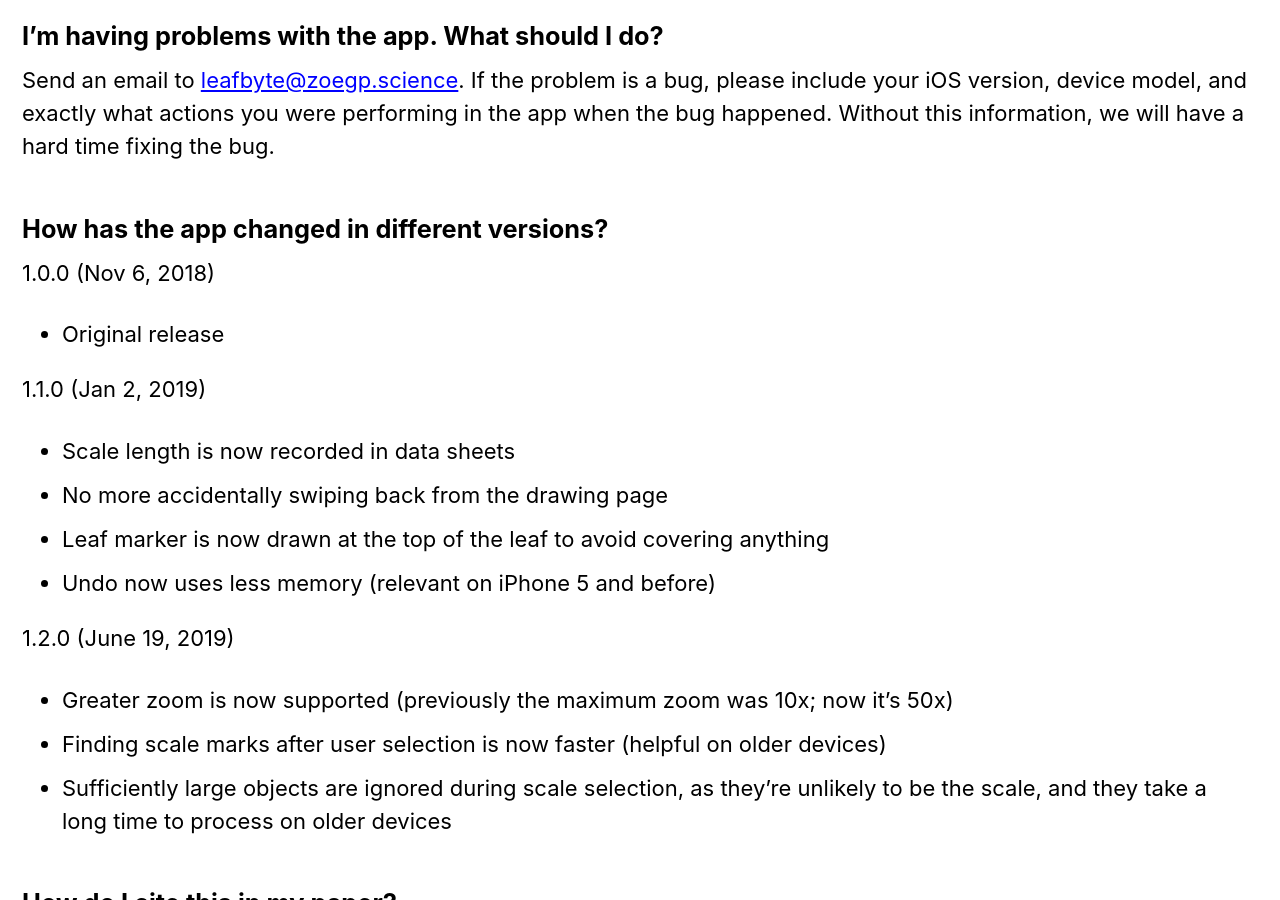
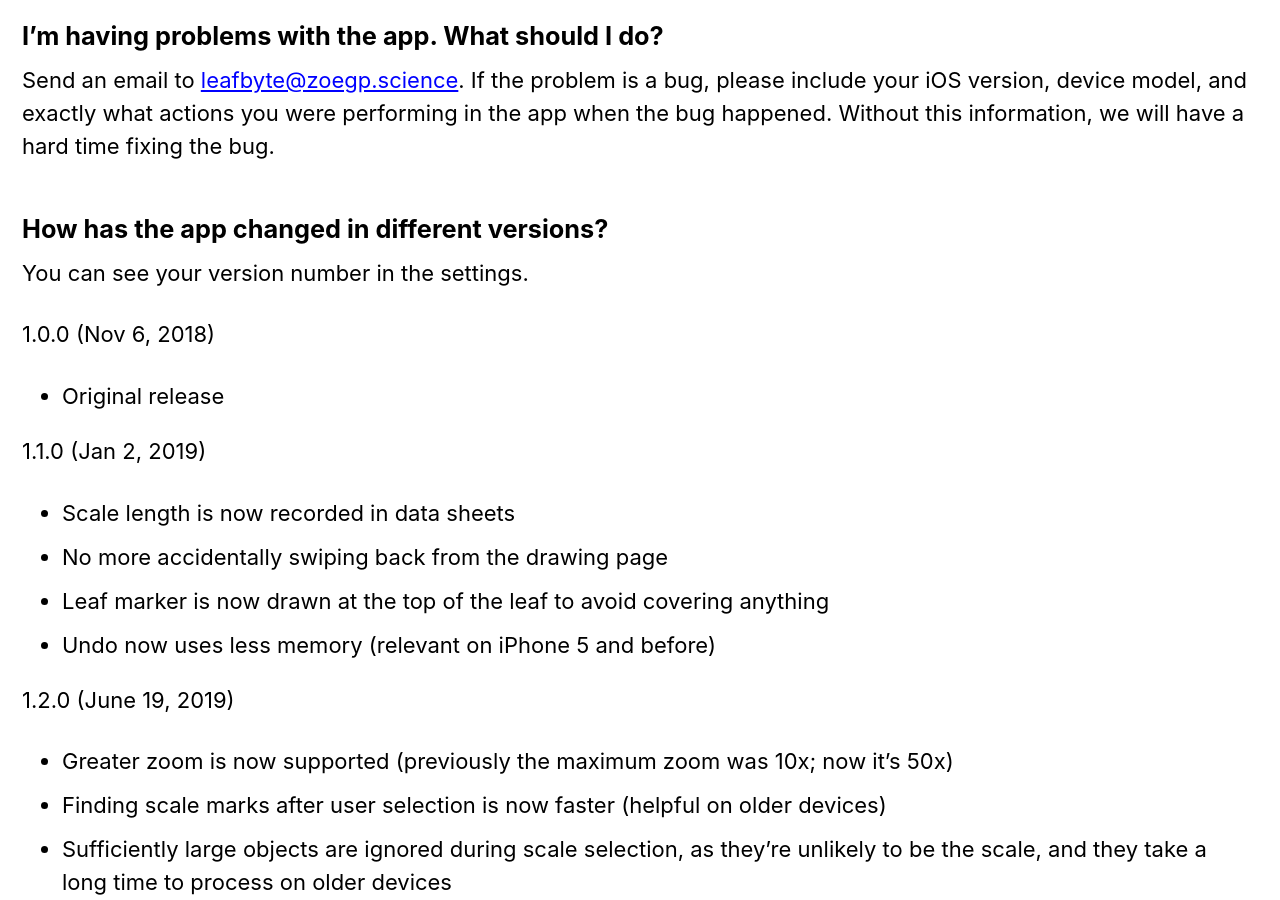
Before and after one commit to Zoegp/zoegp.github.io, a Jekyll site: the page built from leafbyte-faqs.md, in a window 1280 px wide and 900 px high, scrolled down 6825 px. Built offline with Jekyll 4.4.1, drawn with Linux system fonts in a browser that asks for light colours; cached includes are drawn as plain includes; nearby versions of some CDN libraries.

Commit message:
Note that you can see version number

```diff
--- a/leafbyte-faqs.md
+++ b/leafbyte-faqs.md
@@ -119,6 +119,8 @@ On [GitHub](https://github.com/akroy/leafbyte). Pull requests are welcome!
 Send an email to [leafbyte@zoegp.science](mailto:leafbyte@zoegp.science). If the problem is a bug, please include your iOS version, device model, and exactly what actions you were performing in the app when the bug happened. Without this information, we will have a hard time fixing the bug.
 
 ##### How has the app changed in different versions?
+You can see your version number in the settings.
+
 1.0.0 (Nov 6, 2018)
 * Original release
 
```
